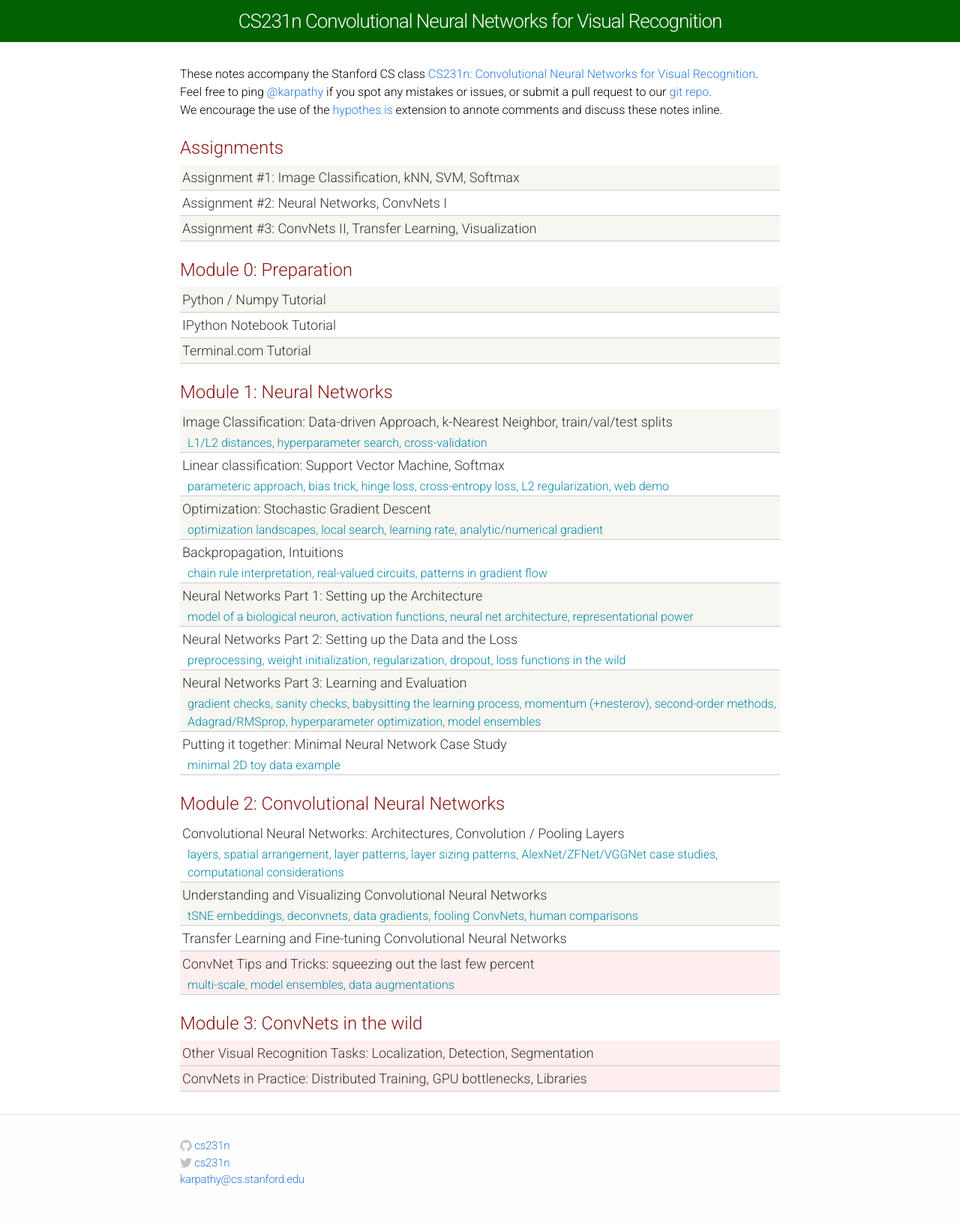
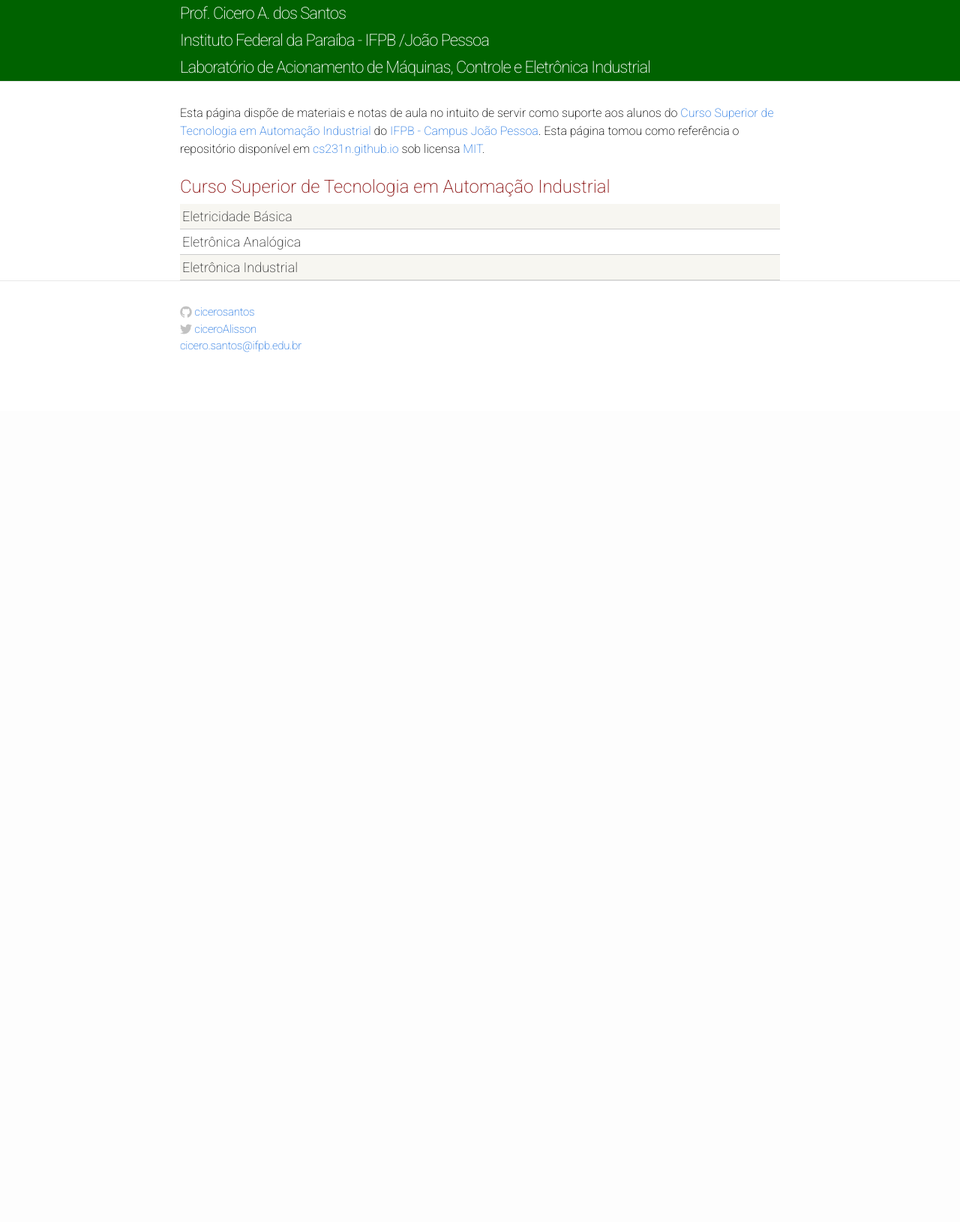
Before and after one commit to cicerosantos/cicerosantos.github.io, a Jekyll site: the page built from index.html, in a window 1280 px wide. Shown: the whole page at 75% size. Built offline with Jekyll 4.4.1, drawn with Linux system fonts in a browser that asks for light colours; Markdown is read by kramdown in place of the engine named in the settings; after the commit the page ends 900 px from its top, so only the background shows below that.

Commit message:
configura pagina inicial

```diff
--- a/_config.yml
+++ b/_config.yml
@@ -1,11 +1,11 @@
 # Site settings
-title: CS231n Convolutional Neural Networks for Visual Recognition
-email: karpathy@cs.stanford.edu
-description: "Course materials and notes for Stanford class CS231n: Convolutional Neural Networks for Visual Recognition."
+title: "Prof. Cicero A. dos Santos<br>Instituto Federal da Paraíba - IFPB /João Pessoa <br> Laboratório de Acionamento de Máquinas, Controle e Eletrônica Industrial"
+email: cicero.santos@ifpb.edu.br
+description: "Materiais e notas de aula para a disciplina de Eletrônica Industrial do Curso Superior em Automação Industrial do IFPB/João Pessoa."
 baseurl: ""
-url: "http://cs231n.github.io"
-twitter_username: cs231n
-github_username:  cs231n
+url: "http://cicerosantos.github.io"
+twitter_username: ciceroAlisson
+github_username:  cicerosantos
 
 # Build settings
 markdown: redcarpet
--- a/_includes/head.html
+++ b/_includes/head.html
@@ -10,7 +10,7 @@
     <link rel="stylesheet" href="{{ "/css/main.css" | prepend: site.baseurl }}">
 
     <!-- Google fonts -->
-    <link href='http://fonts.googleapis.com/css?family=Roboto:400,300' rel='stylesheet' type='text/css'>
+    <link href='http://fonts.googleapis.com/css?family=Roboto:200,150' rel='stylesheet' type='text/css'>
 
     <!-- Google tracking -->
     <script>
--- a/css/main.css
+++ b/css/main.css
@@ -120,7 +120,7 @@ a:visited { color: #205caa; }
 /* Site header */
 
 .title-wrap {
-  text-align: center;
+  text-align: left;
 }
 
 .site-header {
@@ -133,9 +133,9 @@ a:visited { color: #205caa; }
 .site-title:hover,
 .site-title:visited {
   display: block;
-  font-size: 26px;
+  font-size: 22px;
   letter-spacing: -1px;
-  line-height: 56px;
+  line-height: 36px;
   position: relative;
   z-index: 1;
   color: #FFF;
--- a/index.html
+++ b/index.html
@@ -4,17 +4,36 @@ layout: default
 
 <div>
 
-  These notes accompany the Stanford CS class <a href="http://cs231n.stanford.edu/">CS231n: Convolutional Neural Networks for Visual Recognition</a>. Feel free to ping <a href="https://twitter.com/karpathy">@karpathy</a> if you spot any mistakes or issues, or submit a pull request to our <a href="https://github.com/cs231n/cs231n.github.io">git repo</a>.
+  Esta página dispõe de materiais e notas de aula no intuito de servir como suporte aos alunos do <a href="http://www.ifpb.edu.br/campi/joao-pessoa/cursos/cursos-superiores-de-tecnologia/automacao-industrial">Curso Superior de Tecnologia em Automação Industrial</a> do <a href=http://www.ifpb.edu.br/campi/joao-pessoa>IFPB - Campus João Pessoa</a>. Esta página tomou como referência o repositório disponível em <a href="https://github.com/cs231n/cs231n.github.io">cs231n.github.io</a> sob licensa <a href=https://opensource.org/licenses/MIT>MIT</a>.
 
-  <br>
-
-  We encourage the use of the <a href="https://hypothes.is/">hypothes.is</a> extension to annote comments and discuss these notes inline.
 </div>
 
 <div class="home">
   <div class="materials-wrap">
 
-    <div class="module-header">Assignments</div>
+    <div class="module-header">Curso Superior de Tecnologia em Automação Industrial</div>
+
+    <div class="materials-item">
+      <a href="eletricidade-basica/">
+        Eletricidade Básica
+      </a>
+    </div>
+
+    <div class="materials-item">
+      <a href="assignment1/">
+        Eletrônica Analógica
+      </a>
+    </div>
+
+    <div class="materials-item">
+      <a href="assignment1/">
+        Eletrônica Industrial
+      </a>
+    </div>
+
+    <div>
+
+  <!--  <div class="module-header">Assignments</div>
 
     <div class="materials-item">
       <a href="assignment1/">
@@ -33,7 +52,9 @@ layout: default
         Assignment #3: ConvNets II, Transfer Learning, Visualization
       </a>
     </div>
+    -->
 
+    <!--
     <div class="module-header">Module 0: Preparation</div>
 
     <div class="materials-item">
@@ -53,8 +74,10 @@ layout: default
         Terminal.com Tutorial
       </a>
     </div>
+    -->
 
 	<!-- hardcoding items here to force a specific order -->
+<!--
     <div class="module-header">Module 1: Neural Networks</div>
 
     <div class="materials-item">
@@ -128,7 +151,9 @@ layout: default
         minimal 2D toy data example
       </div>
     </div>
+-->
 
+<!--
     <div class="module-header">Module 2: Convolutional Neural Networks</div>
 
     <div class="materials-item">
@@ -163,7 +188,9 @@ layout: default
         multi-scale, model ensembles, data augmentations
       </div>
     </div>
+-->
 
+<!--
     <div class="module-header">Module 3: ConvNets in the wild</div>
 
     <div class="materials-item notyet">
@@ -177,6 +204,6 @@ layout: default
         ConvNets in Practice: Distributed Training, GPU bottlenecks, Libraries
       </a>
     </div>
-
+-->
   </div>
 </div>
```
Also changed, not shown: eletricidade-basica.md (added, +7 -0 lines), 2 other files.
